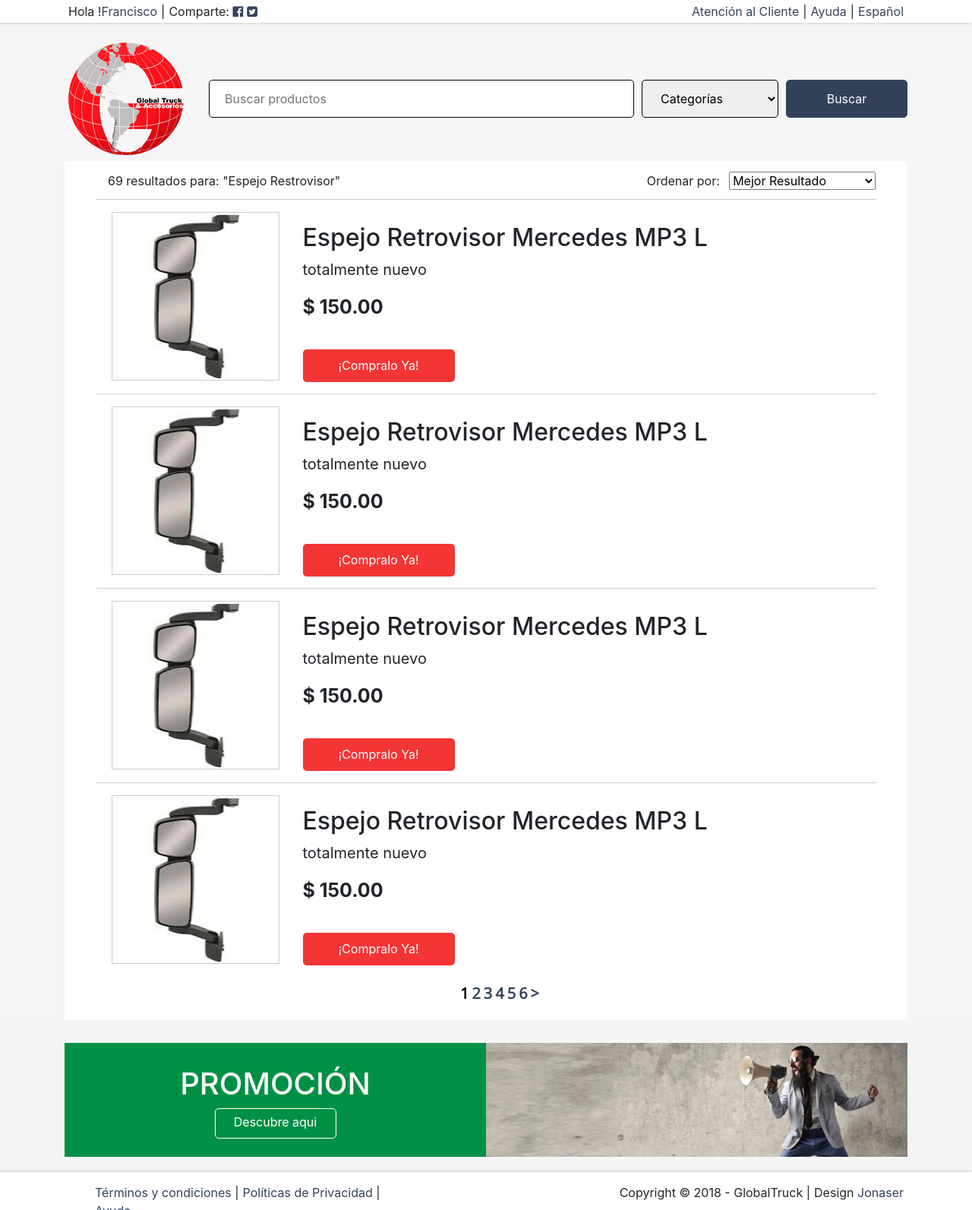
After one commit to jonaser06/globaltruck-api, a PHP site: page /PHP-Slim-Restful/maquetado/busqueda.html in a window 1280 px wide. The commit adds this page. Shown: the whole page at 76% size. Run offline with PHP 8.4, Linux system fonts and the light colour scheme.

Commit message:
busqueda page finish

```diff
--- /dev/null
+++ b/maquetado/busqueda.html
@@ -0,0 +1,199 @@
+<!DOCTYPE html>
+<html lang="en">
+<head>
+    <meta charset="UTF-8">
+    <meta name="viewport" content="width=device-width, initial-scale=1.0">
+    <meta http-equiv="X-UA-Compatible" content="ie=edge">
+    <title>Globaltruck</title>
+    <script src="js/jquery.js"></script>
+    <script src="js/owl.carousel.min.js"></script>
+    <script src="js/bootstrap.min.js"></script>
+    <script src="js/slider.js"></script>
+    <link rel="stylesheet" href="css/font-awesome.min.css">
+    <link rel="stylesheet" href="css/bootstrap.min.css">
+    <link rel="stylesheet" href="css/owl.theme.default.min.css">
+    <link rel="stylesheet" href="css/style.css">
+    <link href="https://fonts.googleapis.com/css?family=Open+Sans" rel="stylesheet">
+</head>
+<body>
+    <header>
+        <div class="container">
+            <div class="row">
+                <div class="col-8 profile">
+                    <ul>
+                        <li class="txt">Hola !<a href="#">Francisco</a>|</li>
+                        <li class="txt">Comparte: <a href="#"><span class="fa fa-facebook-official"></span></a><a href="#"><span class="fa fa-twitter-square"></span></a></li>
+                    </ul>
+                </div>
+                <nav class="col-4 menu">
+                    <ul>
+                        <li class="txt"><a href="#">Atención al Cliente</a>|</li>
+                        <li class="txt"><a href="#">Ayuda</a>|</li>
+                        <li class="txt"><a href="#">Español</a></li>
+                    </ul>
+                </nav>
+            </div>
+        </div>
+    </header>
+    <div class="busca">
+        <div class="container">
+            <div class="row">
+                <div class="col-2 logo">
+                    <img src="assets/logo.png" alt="">
+                </div>
+                <div class="col-6 busqueda">
+                    <input type="text" class="txt-buscar" placeholder="Buscar productos">
+                </div>
+                <div class="col-2 category">
+                    <select name="categoria" id="" class="cbox">
+                        <option value="volvo">Categorías</option>
+                        <option value="volvo">Volvo</option>
+                        <option value="saab">Saab</option>
+                        <option value="mercedes">Mercedes</option>
+                        <option value="audi">Audi</option>
+                    </select>
+                </div>
+                <div class="col-2 buscar">
+                    <input class="btn-buscar" type="button" value="Buscar">
+                </div>
+            </div>
+        </div>
+    </div>
+    <div class="result-search">
+        <div class="container">
+            <div class="col-12 container-result">
+                <div class="result-details">
+                    <p class="number-result">69 resultados para: "Espejo Restrovisor"</p>
+                    <div class="filter">
+                        <p class="filter-order">Ordenar por: </p>
+                        <select name="filter-cbox" id="" class="cbox-filter">
+                            <option value="bestmach">Mejor Resultado</option>
+                            <option value="low-price">Menor precio</option>
+                            <option value="hight-price">Mayor precio</option>
+                        </select>
+                    </div>
+                </div>
+                <div class="result-item">
+                    <div class="item-image">
+                        <img src="img/espejo.jpg" alt="">
+                    </div>
+                    <div class="search-item-details">
+                        <div class="search-item-title">
+                            <h2>Espejo Retrovisor Mercedes MP3 L</h2>
+                        </div>
+                        <div class="search-item-feature">
+                            <p>totalmente nuevo</p>
+                        </div>
+                        <div class="price">
+                            <p>$ 150.00</p>
+                        </div>
+                        <a href="#" class="bottom-buy">¡Compralo Ya!</a>
+                    </div>
+                </div>
+                <div class="result-item">
+                    <div class="item-image">
+                        <img src="img/espejo.jpg" alt="">
+                    </div>
+                    <div class="search-item-details">
+                        <div class="search-item-title">
+                            <h2>Espejo Retrovisor Mercedes MP3 L</h2>
+                        </div>
+                        <div class="search-item-feature">
+                            <p>totalmente nuevo</p>
+                        </div>
+                        <div class="price">
+                            <p>$ 150.00</p>
+                        </div>
+                        <a href="#" class="bottom-buy">¡Compralo Ya!</a>
+                    </div>
+                </div>
+                <div class="result-item">
+                    <div class="item-image">
+                        <img src="img/espejo.jpg" alt="">
+                    </div>
+                    <div class="search-item-details">
+                        <div class="search-item-title">
+                            <h2>Espejo Retrovisor Mercedes MP3 L</h2>
+                        </div>
+                        <div class="search-item-feature">
+                            <p>totalmente nuevo</p>
+                        </div>
+                        <div class="price">
+                            <p>$ 150.00</p>
+                        </div>
+                        <a href="#" class="bottom-buy">¡Compralo Ya!</a>
+                    </div>
+                </div>
+                <div class="result-item">
+                    <div class="item-image">
+                        <img src="img/espejo.jpg" alt="">
+                    </div>
+                    <div class="search-item-details">
+                        <div class="search-item-title">
+                            <h2>Espejo Retrovisor Mercedes MP3 L</h2>
+                        </div>
+                        <div class="search-item-feature">
+                            <p>totalmente nuevo</p>
+                        </div>
+                        <div class="price">
+                            <p>$ 150.00</p>
+                        </div>
+                        <a href="#" class="bottom-buy">¡Compralo Ya!</a>
+                    </div>
+                </div>
+            </div>
+        </div>
+    </div>
+    <div class="pag">
+        <div class="container">
+            <div class="col-12 paginator">
+                <ul>
+                    <li><a href="#">1</a></li>
+                    <li><a href="#">2</a></li>
+                    <li><a href="#">3</a></li>
+                    <li><a href="#">4</a></li>
+                    <li><a href="#">5</a></li>
+                    <li><a href="#">6</a></li>
+                    <li><a href="#">></a></li>
+                </ul>
+            </div>
+        </div>
+    </div>
+    <div class="ads-content" style="background:#f5f5f5">
+        <div class="container">
+            <div class="block-ads col-12">
+                <div class="ads-promotion">
+                    <h1>PROMOCIÓN</h1>
+                    <a class="ads-bottom" href="#">Descubre aqui</a>
+                </div>
+                <div class="ads-image">
+                    <img src="img/ads-banner.jpg" alt="">
+                </div>
+            </div>
+        </div>
+    </div>
+    <div class="footer">
+        <div class="container">
+            <div class="row">
+                <div class="col-5">
+                    <div class="footer-option">
+                        <ul>
+                            <li><a href="#">Términos y condiciones</a> |</li>
+                            <li><a href="#">Políticas de Privacidad</a> |</li>
+                            <li><a href="#">Ayuda</a></li>
+                        </ul>
+                    </div>
+                </div>
+                <div class="col-7">
+                    <div class="copyright">
+                        <ul>
+                            <li>Copyright © 2018 - GlobalTruck |</li>
+                            <li>Design <a href="#">Jonaser</a></li>
+                        </ul>
+                    </div>
+                </div>
+            </div>
+        </div>
+    </div>
+</body>
+</html>
--- a/maquetado/css/style.css
+++ b/maquetado/css/style.css
@@ -1,4 +1,5 @@
 header{
+    position: relative;
     height: 30px;
     width: 100%;
     line-height: 30px;
@@ -281,23 +282,32 @@ header{
     background: #d8e9f0;
     box-sizing: border-box;
 }
-.ads-banner{
-    width: 100%;
+.block-ads{
+    background: #666;
     height: 150px;
-    background: #666;
+    padding: 0px !important;
+    overflow: hidden;
 }
-.promotion{
-    width: 100%;
+.ads-promotion{
+    position: relative;
+    float: left;
+    background: #009045;
+    width: 50%;
     height: 100%;
-    background: #009045;
     text-align: center;
 }
-.promotion h1{
+.ads-image{
+    position: relative;
+    float: right;
+    width: 50%;
+}
+.ads-promotion h1{
     margin-top: 30px;
     text-align: center;
     color: #fff;
 }
-.promotion .ads-bottom{
+
+.ads-promotion .ads-bottom{
     display: inline-block;
     width: 160px;
     height: 40px;
@@ -355,7 +365,10 @@ header{
 .footer{
     width: 100%;
     height: 50px;
-    background: #f7f5f5;
+    background: #fff;
+    -webkit-box-shadow: 0px -1px 3px 0px rgba(170, 170, 170, 0.5);
+    -moz-box-shadow: 0px -1px 3px 0px rgba(170, 170, 170, 0.5);
+    box-shadow: 0px -1px 3px 0px rgba(170, 170, 170, 0.5);
     overflow: hidden;
 }
 .footer-option ul, .copyright ul li{
@@ -379,3 +392,117 @@ header{
 .copyright ul li a{
     color: #33425b;
 }
+.result-search{
+    background: #f7f5f5;
+}
+.container-result{
+    background: #fff;
+    text-align: center;
+}
+.result-details{
+    width: 95%;
+    height: 50px;
+    border-bottom: 1px solid #ccc;
+    display: inline-block;
+}
+.number-result{
+    position: relative;
+    float: left;
+    width: 50%;
+    text-align: left;
+    margin-left: 15px;
+    line-height: 50px;
+}
+.filter{
+    position: relative;
+    top: 13px;
+    float: right;
+    width: 40%;
+}
+.filter .filter-order{
+    position: relative;
+    float: left;
+    width: 50%;
+    text-align: right;
+}
+.filter .cbox-filter{
+    position: relative;
+    float: right;
+    width: 47%;
+    margin-left: 5px;
+}
+.result-item{
+    position: relative;
+    margin-top: 10px;
+    display: inline-block;
+    width: 95%;
+    height: 240px;
+    border-bottom: 1px solid #ccc;
+}
+.result-item:last-child{
+    border-bottom: 1px solid #fff;
+}
+.item-image{
+    position: relative;
+    float: left;
+    margin-left: 20px;
+    width: 21.5%;
+    height: 93%;
+    border: 1px solid #ccc;
+    overflow: hidden;
+}
+.item-image img{
+    width: 100%;
+    height: 100%;
+}
+.search-item-details{
+    position: relative;
+    float: right;
+    width: 75%;
+    height: 93%;
+    text-align: left;
+    padding-left: 15px;
+    padding-top: 15px;
+    box-sizing: border-box;
+}
+.search-item-details p{
+    font-size: 20px;
+}
+.search-item-details .price p{
+    font-size: 25px;
+    font-weight: bold;
+}
+.search-item-details .bottom-buy{
+    float: left;
+    width: 200px;
+    height: 43px;
+    line-height: 43px;
+}
+.paginator{
+    height: 50px;
+    background: #fff;
+    text-align: center;
+    overflow: hidden;
+}
+.paginator ul{
+    display: inline-block;
+}
+
+.paginator ul li {
+    float: left;
+    list-style: none;
+    margin-right: 4px;
+}
+.paginator ul li a {
+    text-decoration: none;
+    font-family: 'Open Sans';
+    font-weight: bold;
+    font-size: 20px;
+    color: #33425b;
+}
+.paginator ul li:first-child a{
+    color: #000;
+}
+.pag{
+    background: #f7f5f5;
+}
```
Also changed, not shown: maquetado/home.html (+4 -4 lines), maquetado/img/espejo.jpg (added).
